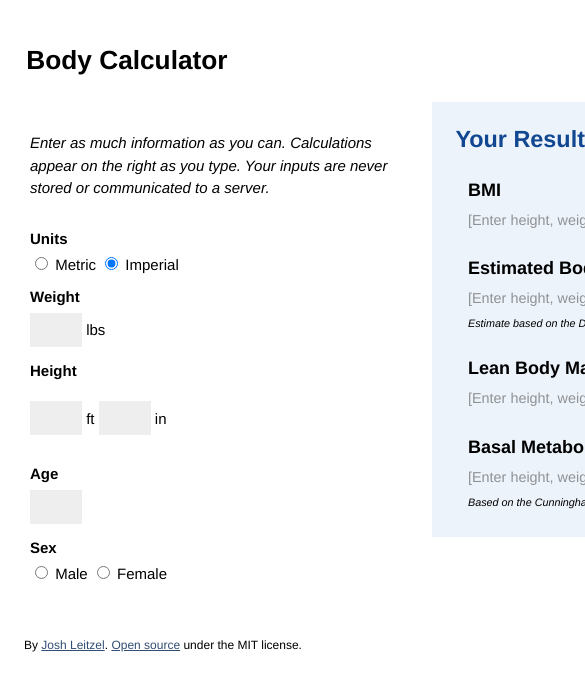
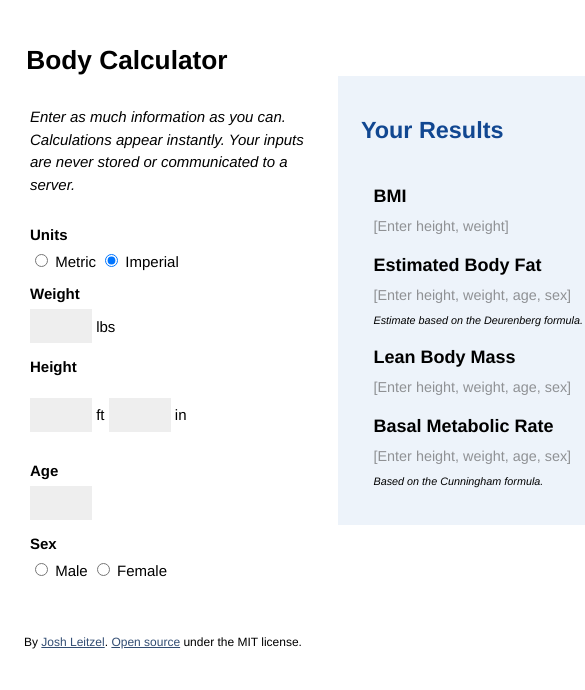
Before and after one commit to joshleitzel/bodycalc, a plain HTML site: page index.html in a window 390 px wide. Shown: the top 690 px of the page, 585 px wide, since content can reach past the window. Drawn offline with Linux system fonts and the light colour scheme.

Commit message:
Change styles to better accomodate mobile devices

```diff
--- a/index.html
+++ b/index.html
@@ -1,7 +1,12 @@
 <!DOCTYPE html>
 <head>
+  <title>BodyCalc</title>
+
+  <meta name="viewport" content="width=device-width; initial-scale=1.0" />
+
   <link rel="stylesheet" href="lib/reset.css" />
   <link rel="stylesheet" href="style.css" />
+
   <script type="text/javascript" src="lib/jquery.min.js"></script>
   <script type="text/javascript" src="lib/underscore-min.js"></script>
   <script type="text/javascript" src="lib/backbone-min.js"></script>
@@ -13,7 +18,7 @@
   <div id="content">
     <h1>Body Calculator</h1>
     <div id="measurements">
-      <p id="desc">Enter as much information as you can. Calculations appear on the right as you type. Your inputs are never stored or communicated to a server.</p>
+      <p id="desc">Enter as much information as you can. Calculations appear instantly. Your inputs are never stored or communicated to a server.</p>
       <form>
         <fieldset class="field">
           <legend class="label">Units</legend>
@@ -24,21 +29,21 @@
         </fieldset>
         <div class="field">
           <label for="weight" class="label">Weight</label>
-          <input id="weight" type="text" name="weight" maxlength="3" />
+          <input id="weight" type="number" name="weight" maxlength="3" />
           <span name="weight_label"></span>
         </div>
         <fieldset class="field">
           <legend class="label">Height</legend>
           <div class="field">
-            <input id="height1" type="text" name="height1" maxlength="1" />
+            <input id="height1" type="number" name="height1" maxlength="1" />
             <label for="height1" name="height1_label"></label>
-            <input id="height2" type="text" name="height2" maxlength="2" />
+            <input id="height2" type="number" name="height2" maxlength="2" />
             <label for="height2" name="height2_label"></label>
           </div>
         </fieldset>
         <div class="field">
           <label for="age" class="label">Age</label>
-          <input id="age" type="text" name="age" maxlength="2" />
+          <input id="age" type="number" name="age" maxlength="2" />
         </div>
         <fieldset class="field">
           <legend class="label">Sex</legend>
--- a/style.css
+++ b/style.css
@@ -13,22 +13,39 @@ p {
 }
 h1, h2 {
   font-weight: bold;
-  margin: 1em;
 }
 h1 {
   font-size: 175%;
+  padding: 0 1em;
 }
 h2 {
   color: #114791;
   font-size: 130%;
+  padding: 1em;
 }
 #content {
   margin: 0 auto;
-  width: 960px;
 }
-#measurements {
-  float: left;
-  width: 45%;
+#results {
+  background: #EDF3FA;
+  font-size: 120%;
+  padding: 1em 0;
+}
+#content, #measurements, #results {
+  width: 100%;
+}
+@media screen and (min-width: 321px) {
+  #content {
+    width: 750px;
+  }
+  #measurements {
+    float: left;
+    width: 45%;
+  }
+  #results {
+    float: right;
+    width: 55%;
+  }
 }
 #desc {
   font-style: italic;
@@ -45,22 +62,16 @@ form {
     font-weight: bold;
     margin-bottom: 0.5em;
   }
-  .field input[type=text] {
+  .field input[type=number] {
     background: #eee;
     border: 1px solid #eee;
     font-size: 100%;
     padding: 0.5em;
-    width: 35px;
+    width: 45px;
   }
 
-#results {
-  background: #EDF3FA;
-  float: right;
-  font-size: 120%;
-  width: 55%;
-}
 .result {
-  margin: 1.5em 2em;
+  margin: 1em 2em;
 }
   .result label {
     display: block;
```
